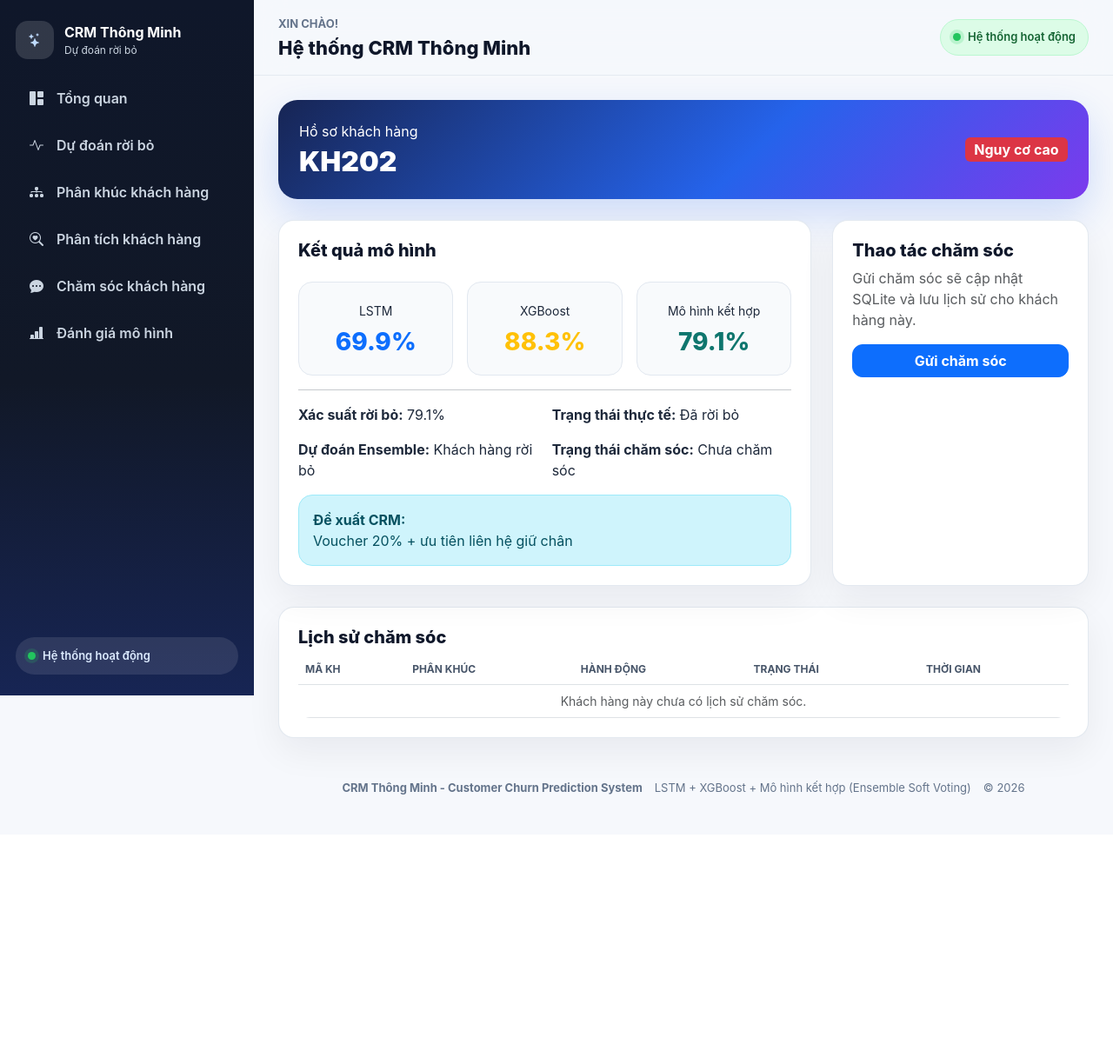
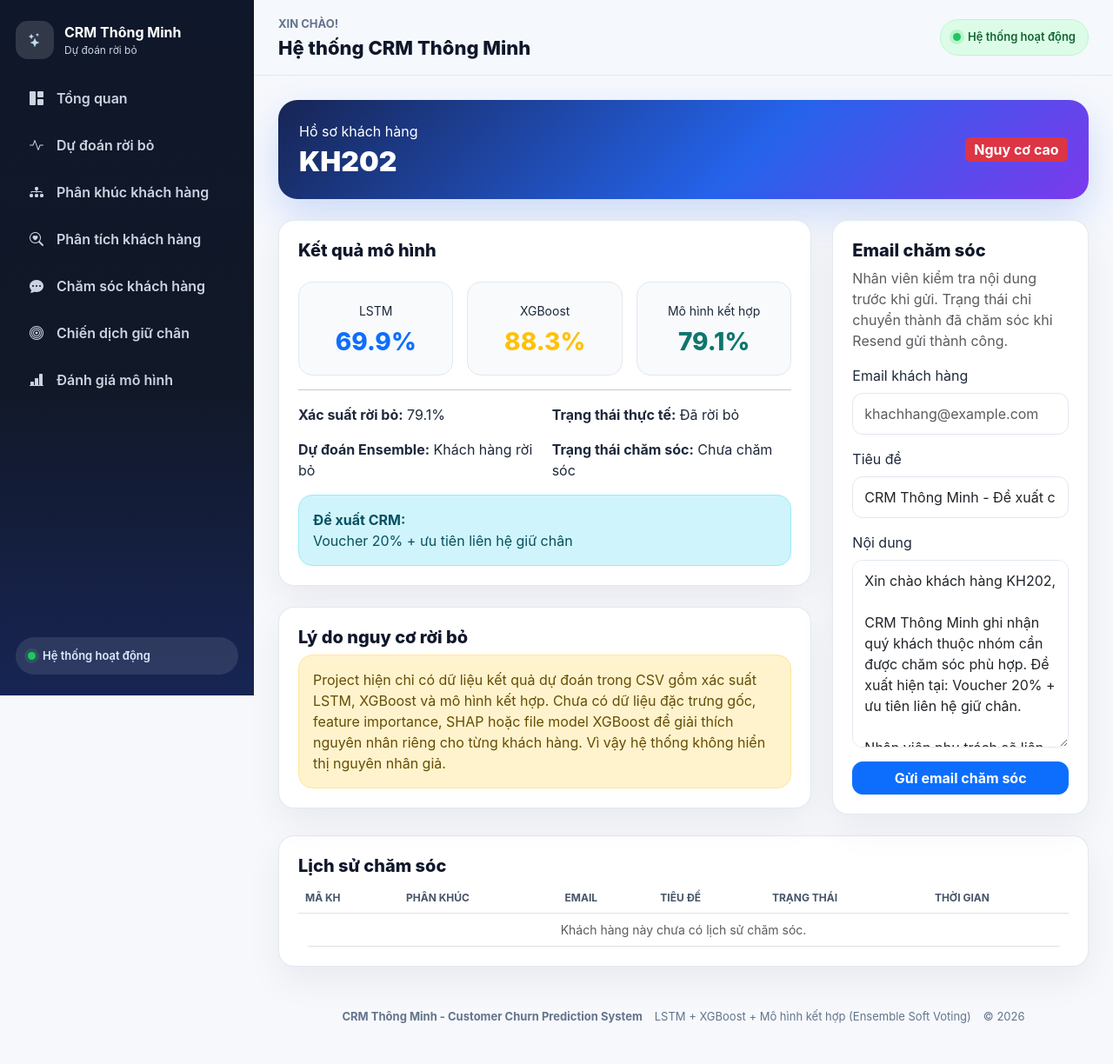
Before and after one commit to 22004098-cyber/crm-thong-minh, a Flask app: a page that uses templates/base.html in a window 1280 px wide. Shown: the whole page at 87% size. Before the commit the page ends 914 px from the top, so only its background shows below. Run offline with Flask 3, Linux system fonts and the light colour scheme; data that the repository does not hold is empty.

Commit message:
Them email Resend va chien dich giu chan

```diff
--- a/app.py
+++ b/app.py
@@ -1,9 +1,15 @@
+import csv
+import io
+import json
+import os
 import sqlite3
 from datetime import datetime
 from pathlib import Path
+from urllib.error import HTTPError, URLError
+from urllib.request import Request, urlopen
 
 import pandas as pd
-from flask import Flask, redirect, render_template, request, url_for
+from flask import Flask, Response, redirect, render_template, request, url_for
 from sklearn.metrics import (
     accuracy_score,
     confusion_matrix,
@@ -30,6 +36,8 @@ SEGMENT_MEDIUM = "Cần quan tâm"
 SEGMENT_SAFE = "An toàn"
 STATUS_PENDING = "Chưa chăm sóc"
 STATUS_DONE = "Đã chăm sóc"
+STATUS_FAILED = "Gửi lỗi"
+RESEND_API_URL = "https://api.resend.com/emails"
 
 
 def init_db():
@@ -50,6 +58,21 @@ def init_db():
         conn.execute(
             "CREATE INDEX IF NOT EXISTS idx_care_customer ON care_history(customer_code)"
         )
+        existing_columns = {
+            row[1] for row in conn.execute("PRAGMA table_info(care_history)").fetchall()
+        }
+        migrations = {
+            "recipient_email": "TEXT",
+            "email_subject": "TEXT",
+            "email_content": "TEXT",
+            "provider_message_id": "TEXT",
+            "error_message": "TEXT",
+        }
+        for column, column_type in migrations.items():
+            if column not in existing_columns:
+                conn.execute(
+                    f"ALTER TABLE care_history ADD COLUMN {column} {column_type}"
+                )
 
 
 def get_db_rows(query, params=()):
@@ -94,12 +117,14 @@ def badge_class(segment):
 def load_care_status_map():
     rows = get_db_rows(
         """
-        SELECT customer_code, status, MAX(updated_at) AS updated_at
+        SELECT customer_code
         FROM care_history
+        WHERE status = ?
         GROUP BY customer_code
-        """
+        """,
+        (STATUS_DONE,),
     )
-    return {row["customer_code"]: row["status"] for row in rows}
+    return {row["customer_code"]: STATUS_DONE for row in rows}
 
 
 def load_data():
@@ -205,7 +230,9 @@ def recent_history(limit=20, customer_code=None):
     if customer_code:
         return get_db_rows(
             """
-            SELECT customer_code, segment, action, status, created_at, updated_at
+            SELECT customer_code, segment, action, status, created_at, updated_at,
+                   recipient_email, email_subject, email_content,
+                   provider_message_id, error_message
             FROM care_history
             WHERE customer_code = ?
             ORDER BY updated_at DESC, id DESC
@@ -215,7 +242,9 @@ def recent_history(limit=20, customer_code=None):
         )
     return get_db_rows(
         """
-        SELECT customer_code, segment, action, status, created_at, updated_at
+        SELECT customer_code, segment, action, status, created_at, updated_at,
+               recipient_email, email_subject, email_content,
+               provider_message_id, error_message
         FROM care_history
         ORDER BY updated_at DESC, id DESC
         LIMIT ?
@@ -224,29 +253,48 @@ def recent_history(limit=20, customer_code=None):
     )
 
 
-def save_care_action(customer_code):
+def save_care_action(
+    customer_code,
+    recipient_email=None,
+    email_subject=None,
+    email_content=None,
+    status=STATUS_DONE,
+    provider_message_id=None,
+    error_message=None,
+):
     customer = find_customer(customer_code)
     if not customer:
         return False
 
     now = datetime.now().strftime("%d/%m/%Y %H:%M")
     existing = get_db_rows(
-        "SELECT id FROM care_history WHERE customer_code = ? ORDER BY id DESC LIMIT 1",
-        (customer["MaHienThi"],),
+        """
+        SELECT id FROM care_history
+        WHERE customer_code = ? AND status = ?
+        ORDER BY id DESC LIMIT 1
+        """,
+        (customer["MaHienThi"], status),
     )
     with sqlite3.connect(DB_PATH) as conn:
         if existing:
             conn.execute(
                 """
                 UPDATE care_history
-                SET segment = ?, action = ?, status = ?, updated_at = ?
+                SET segment = ?, action = ?, status = ?, updated_at = ?,
+                    recipient_email = ?, email_subject = ?, email_content = ?,
+                    provider_message_id = ?, error_message = ?
                 WHERE id = ?
                 """,
                 (
                     customer["PhanKhuc"],
                     customer["ChamSoc"],
-                    STATUS_DONE,
+                    status,
                     now,
+                    recipient_email,
+                    email_subject,
+                    email_content,
+                    provider_message_id,
+                    error_message,
                     existing[0]["id"],
                 ),
             )
@@ -254,19 +302,131 @@ def save_care_action(customer_code):
             conn.execute(
                 """
                 INSERT INTO care_history
-                    (customer_code, segment, action, status, created_at, updated_at)
-                VALUES (?, ?, ?, ?, ?, ?)
+                    (customer_code, segment, action, status, created_at, updated_at,
+                     recipient_email, email_subject, email_content,
+                     provider_message_id, error_message)
+                VALUES (?, ?, ?, ?, ?, ?, ?, ?, ?, ?, ?)
                 """,
                 (
                     customer["MaHienThi"],
                     customer["PhanKhuc"],
                     customer["ChamSoc"],
-                    STATUS_DONE,
+                    status,
                     now,
                     now,
+                    recipient_email,
+                    email_subject,
+                    email_content,
+                    provider_message_id,
+                    error_message,
                 ),
             )
     return True
+
+
+def default_email_subject(customer):
+    return f"CRM Thông Minh - Đề xuất chăm sóc khách hàng {customer['MaHienThi']}"
+
+
+def default_email_content(customer):
+    return (
+        f"Xin chào khách hàng {customer['MaHienThi']},\n\n"
+        "CRM Thông Minh ghi nhận quý khách thuộc nhóm cần được chăm sóc phù hợp. "
+        f"Đề xuất hiện tại: {customer['ChamSoc']}.\n\n"
+        "Nhân viên phụ trách sẽ liên hệ và hỗ trợ quý khách trong thời gian sớm nhất.\n\n"
+        "Trân trọng,\nCRM Thông Minh"
+    )
+
+
+def send_resend_email(recipient_email, subject, content):
+    api_key = os.environ.get("RESEND_API_KEY")
+    from_email = os.environ.get("RESEND_FROM_EMAIL")
+    if not api_key or not from_email:
+        return False, None, "Thiếu RESEND_API_KEY hoặc RESEND_FROM_EMAIL."
+
+    payload = {
+        "from": from_email,
+        "to": [recipient_email],
+        "subject": subject,
+        "text": content,
+    }
+    request_payload = json.dumps(payload).encode("utf-8")
+    req = Request(
+        RESEND_API_URL,
+        data=request_payload,
+        headers={
+            "Authorization": f"Bearer {api_key}",
+            "Content-Type": "application/json",
+        },
+        method="POST",
+    )
+    try:
+        with urlopen(req, timeout=20) as response:
+            response_body = response.read().decode("utf-8")
+            data = json.loads(response_body) if response_body else {}
+            return True, data.get("id"), None
+    except HTTPError as exc:
+        body = exc.read().decode("utf-8", errors="replace")
+        return False, None, f"Resend HTTP {exc.code}: {body}"
+    except (URLError, TimeoutError, json.JSONDecodeError) as exc:
+        return False, None, str(exc)
+
+
+def filter_customers(df, segment=None, status=None):
+    filtered = df.copy()
+    if segment and segment != "all":
+        filtered = filtered[filtered["PhanKhuc"] == segment]
+    if status and status != "all":
+        filtered = filtered[filtered["TrangThaiChamSoc"] == status]
+    return filtered
+
+
+def get_retention_context(df):
+    total_high = int((df["PhanKhuc"] == SEGMENT_HIGH).sum()) if not df.empty else 0
+    cared = int((df["TrangThaiChamSoc"] == STATUS_DONE).sum()) if not df.empty else 0
+    pending = int((df["TrangThaiChamSoc"] == STATUS_PENDING).sum()) if not df.empty else 0
+    total = len(df)
+    processed_rate = round(cared / total * 100, 2) if total else 0
+    return {
+        "total_high": total_high,
+        "cared": cared,
+        "pending": pending,
+        "processed_rate": processed_rate,
+    }
+
+
+def customers_csv_response(customers, filename):
+    output = io.StringIO()
+    writer = csv.writer(output)
+    writer.writerow(
+        [
+            "Ma KH",
+            "LSTM",
+            "XGBoost",
+            "Ensemble",
+            "Phan khuc",
+            "De xuat CRM",
+            "Trang thai cham soc",
+        ]
+    )
+    for customer in customers:
+        writer.writerow(
+            [
+                customer.get("MaHienThi", ""),
+                round(float(customer.get("XacSuat_LSTM", 0)) * 100, 2),
+                round(float(customer.get("XacSuat_XGBoost", 0)) * 100, 2),
+                round(float(customer.get("XacSuat_Ensemble", 0)) * 100, 2),
+                customer.get("PhanKhuc", ""),
+                customer.get("ChamSoc", ""),
+                customer.get("TrangThaiChamSoc", ""),
+            ]
+        )
+    csv_data = "\ufeff" + output.getvalue()
+    return Response(
+        csv_data,
+        mimetype="text/csv; charset=utf-8",
+        headers={"Content-Disposition": f"attachment; filename={filename}"},
+    )
 
 
 init_db()
@@ -318,6 +478,7 @@ def inject_globals():
         "SEGMENT_SAFE": SEGMENT_SAFE,
         "STATUS_PENDING": STATUS_PENDING,
         "STATUS_DONE": STATUS_DONE,
+        "STATUS_FAILED": STATUS_FAILED,
     }
 
 
@@ -373,9 +534,88 @@ def cham_soc():
 
 @app.route("/cham-soc/gui/<customer_code>", methods=["POST"])
 def gui_cham_soc(customer_code):
-    save_care_action(customer_code)
+    customer = find_customer(customer_code)
     next_url = request.form.get("next") or url_for("cham_soc")
-    return redirect(next_url)
+    if not customer:
+        return redirect(next_url)
+
+    recipient_email = (request.form.get("recipient_email") or "").strip()
+    email_subject = (request.form.get("email_subject") or "").strip()
+    email_content = (request.form.get("email_content") or "").strip()
+    if not recipient_email or not email_subject or not email_content:
+        save_care_action(
+            customer_code,
+            recipient_email=recipient_email,
+            email_subject=email_subject,
+            email_content=email_content,
+            status=STATUS_FAILED,
+            error_message="Thiếu email người nhận, tiêu đề hoặc nội dung.",
+        )
+        return redirect(f"{next_url}?email_status=error")
+
+    success, provider_message_id, error_message = send_resend_email(
+        recipient_email, email_subject, email_content
+    )
+    if success:
+        save_care_action(
+            customer_code,
+            recipient_email=recipient_email,
+            email_subject=email_subject,
+            email_content=email_content,
+            status=STATUS_DONE,
+            provider_message_id=provider_message_id,
+        )
+        return redirect(f"{next_url}?email_status=success")
+
+    save_care_action(
+        customer_code,
+        recipient_email=recipient_email,
+        email_subject=email_subject,
+        email_content=email_content,
+        status=STATUS_FAILED,
+        error_message=error_message,
+    )
+    return redirect(f"{next_url}?email_status=error")
+
+
+@app.route("/chien-dich-giu-chan")
+def chien_dich_giu_chan():
+    df = load_data()
+    segment = request.args.get("segment", "all")
+    status = request.args.get("status", "all")
+    if not df.empty:
+        df["priority"] = df["PhanKhuc"].map({SEGMENT_HIGH: 0, SEGMENT_MEDIUM: 1}).fillna(2)
+        df = df.sort_values(["priority", "XacSuat_Ensemble"], ascending=[True, False])
+    filtered_df = filter_customers(df, segment, status)
+    return render_template(
+        "chien_dich_giu_chan.html",
+        customers=filtered_df.to_dict("records"),
+        campaign=get_retention_context(df),
+        segment_filter=segment,
+        status_filter=status,
+    )
+
+
+@app.route("/chien-dich-giu-chan/export")
+def export_chien_dich_giu_chan():
+    df = load_data()
+    segment = request.args.get("segment", "all")
+    status = request.args.get("status", "all")
+    filtered_df = filter_customers(df, segment, status)
+    return customers_csv_response(
+        filtered_df.to_dict("records"),
+        "chien-dich-giu-chan.csv",
+    )
+
+
+@app.route("/xuat-bao-cao/khach-nguy-co-cao.csv")
+def xuat_bao_cao_nguy_co_cao():
+    df = load_data()
+    high_risk = df[df["PhanKhuc"] == SEGMENT_HIGH] if not df.empty else df
+    return customers_csv_response(
+        high_risk.to_dict("records"),
+        "khach-nguy-co-cao.csv",
+    )
 
 
 @app.route("/phan-tich", methods=["GET", "POST"])
@@ -453,6 +693,9 @@ def chi_tiet_khach_hang(customer_code):
         customer=customer,
         history=recent_history(20, customer["MaHienThi"]),
         customer_code=customer_code,
+        default_subject=default_email_subject(customer),
+        default_content=default_email_content(customer),
+        email_status=request.args.get("email_status"),
     )
 
 
@@ -474,8 +717,7 @@ def care():
 
 @app.route("/care/send/<customer_code>", methods=["POST"])
 def send_care(customer_code):
-    save_care_action(customer_code)
-    return redirect(url_for("cham_soc"))
+    return redirect(url_for("chi_tiet_khach_hang", customer_code=customer_code))
 
 
 @app.route("/analyze", methods=["GET", "POST"])
--- a/templates/base.html
+++ b/templates/base.html
@@ -36,6 +36,9 @@
             </a>
             <a class="sidebar-link {% if request.endpoint == 'cham_soc' %}active{% endif %}" href="{{ url_for('cham_soc') }}">
                 <i class="bi bi-chat-dots-fill"></i><span>Chăm sóc khách hàng</span>
+            </a>
+            <a class="sidebar-link {% if request.endpoint in ['chien_dich_giu_chan', 'export_chien_dich_giu_chan'] %}active{% endif %}" href="{{ url_for('chien_dich_giu_chan') }}">
+                <i class="bi bi-bullseye"></i><span>Chiến dịch giữ chân</span>
             </a>
             <a class="sidebar-link {% if request.endpoint == 'danh_gia_mo_hinh' %}active{% endif %}" href="{{ url_for('danh_gia_mo_hinh') }}">
                 <i class="bi bi-bar-chart-line-fill"></i><span>Đánh giá mô hình</span>
@@ -90,6 +93,7 @@
             <a class="sidebar-link {% if request.endpoint == 'phan_khuc' %}active{% endif %}" href="{{ url_for('phan_khuc') }}"><i class="bi bi-diagram-3-fill"></i><span>Phân khúc khách hàng</span></a>
             <a class="sidebar-link {% if request.endpoint == 'phan_tich' %}active{% endif %}" href="{{ url_for('phan_tich') }}"><i class="bi bi-search-heart"></i><span>Phân tích khách hàng</span></a>
             <a class="sidebar-link {% if request.endpoint == 'cham_soc' %}active{% endif %}" href="{{ url_for('cham_soc') }}"><i class="bi bi-chat-dots-fill"></i><span>Chăm sóc khách hàng</span></a>
+            <a class="sidebar-link {% if request.endpoint in ['chien_dich_giu_chan', 'export_chien_dich_giu_chan'] %}active{% endif %}" href="{{ url_for('chien_dich_giu_chan') }}"><i class="bi bi-bullseye"></i><span>Chiến dịch giữ chân</span></a>
             <a class="sidebar-link {% if request.endpoint == 'danh_gia_mo_hinh' %}active{% endif %}" href="{{ url_for('danh_gia_mo_hinh') }}"><i class="bi bi-bar-chart-line-fill"></i><span>Đánh giá mô hình</span></a>
         </nav>
     </div>
--- a/templates/chi_tiet_khach_hang.html
+++ b/templates/chi_tiet_khach_hang.html
@@ -6,6 +6,11 @@
 <div class="alert alert-danger rounded-4">Không tìm thấy khách hàng {{ customer_code }}.</div>
 <a href="{{ url_for('phan_tich') }}" class="btn btn-primary">Quay lại phân tích</a>
 {% else %}
+{% if email_status == "success" %}
+<div class="alert alert-success rounded-4">Email chăm sóc đã được gửi thành công và trạng thái đã được lưu.</div>
+{% elif email_status == "error" %}
+<div class="alert alert-danger rounded-4">Chưa gửi được email chăm sóc. Hệ thống đã lưu trạng thái lỗi, vui lòng kiểm tra cấu hình Resend hoặc nội dung email.</div>
+{% endif %}
 <section class="profile-hero mb-4">
     <div>
         <p class="mb-1">Hồ sơ khách hàng</p>
@@ -32,17 +37,38 @@
             </div>
             <div class="alert alert-info rounded-4 mt-3 mb-0"><strong>Đề xuất CRM:</strong><br>{{ customer.ChamSoc }}</div>
         </div></div>
+
+        <div class="modern-card mt-4"><div class="card-body">
+            <h5 class="section-title">Lý do nguy cơ rời bỏ</h5>
+            <div class="alert alert-warning rounded-4 mb-0">
+                Project hiện chỉ có dữ liệu kết quả dự đoán trong CSV gồm xác suất LSTM, XGBoost và mô hình kết hợp.
+                Chưa có dữ liệu đặc trưng gốc, feature importance, SHAP hoặc file model XGBoost để giải thích nguyên nhân riêng cho từng khách hàng.
+                Vì vậy hệ thống không hiển thị nguyên nhân giả.
+            </div>
+        </div></div>
     </div>
     <div class="col-lg-4">
         <div class="modern-card h-100"><div class="card-body">
-            <h5 class="section-title">Thao tác chăm sóc</h5>
-            <p class="text-muted">Gửi chăm sóc sẽ cập nhật SQLite và lưu lịch sử cho khách hàng này.</p>
+            <h5 class="section-title">Email chăm sóc</h5>
+            <p class="text-muted">Nhân viên kiểm tra nội dung trước khi gửi. Trạng thái chỉ chuyển thành đã chăm sóc khi Resend gửi thành công.</p>
             {% if customer.TrangThaiChamSoc == STATUS_DONE %}
             <button class="btn btn-success w-100" disabled>Đã chăm sóc</button>
             {% else %}
             <form method="POST" action="{{ url_for('gui_cham_soc', customer_code=customer.MaHienThi) }}">
                 <input type="hidden" name="next" value="{{ url_for('chi_tiet_khach_hang', customer_code=customer.MaHienThi) }}">
-                <button type="submit" class="btn btn-primary w-100">Gửi chăm sóc</button>
+                <div class="mb-3">
+                    <label class="form-label">Email khách hàng</label>
+                    <input type="email" name="recipient_email" class="form-control" placeholder="khachhang@example.com" required>
+                </div>
+                <div class="mb-3">
+                    <label class="form-label">Tiêu đề</label>
+                    <input type="text" name="email_subject" class="form-control" value="{{ default_subject }}" required>
+                </div>
+                <div class="mb-3">
+                    <label class="form-label">Nội dung</label>
+                    <textarea name="email_content" class="form-control" rows="8" required>{{ default_content }}</textarea>
+                </div>
+                <button type="submit" class="btn btn-primary w-100">Gửi email chăm sóc</button>
             </form>
             {% endif %}
         </div></div>
@@ -53,12 +79,21 @@
     <h5 class="section-title">Lịch sử chăm sóc</h5>
     <div class="table-responsive">
         <table class="table table-hover align-middle">
-            <thead><tr><th>Mã KH</th><th>Phân khúc</th><th>Hành động</th><th>Trạng thái</th><th>Thời gian</th></tr></thead>
+            <thead><tr><th>Mã KH</th><th>Phân khúc</th><th>Email</th><th>Tiêu đề</th><th>Trạng thái</th><th>Thời gian</th></tr></thead>
             <tbody>
             {% for h in history %}
-            <tr><td class="fw-bold">{{ h.customer_code }}</td><td>{{ h.segment }}</td><td>{{ h.action }}</td><td>{{ h.status }}</td><td>{{ h.updated_at }}</td></tr>
+            <tr>
+                <td class="fw-bold">{{ h.customer_code }}</td>
+                <td>{{ h.segment }}</td>
+                <td>{{ h.recipient_email or "Chưa có" }}</td>
+                <td>{{ h.email_subject or h.action }}</td>
+                <td>
+                    <span class="badge {% if h.status == STATUS_DONE %}bg-success{% elif h.status == STATUS_FAILED %}bg-danger{% else %}bg-secondary{% endif %}">{{ h.status }}</span>
+                </td>
+                <td>{{ h.updated_at }}</td>
+            </tr>
             {% else %}
-            <tr><td colspan="5" class="text-center text-muted">Khách hàng này chưa có lịch sử chăm sóc.</td></tr>
+            <tr><td colspan="6" class="text-center text-muted">Khách hàng này chưa có lịch sử chăm sóc.</td></tr>
             {% endfor %}
             </tbody>
         </table>
```
Also changed, not shown: templates/cham_soc_khach_hang.html (+13 -7 lines), templates/chien_dich_giu_chan.html (added, +73 -0 lines).
